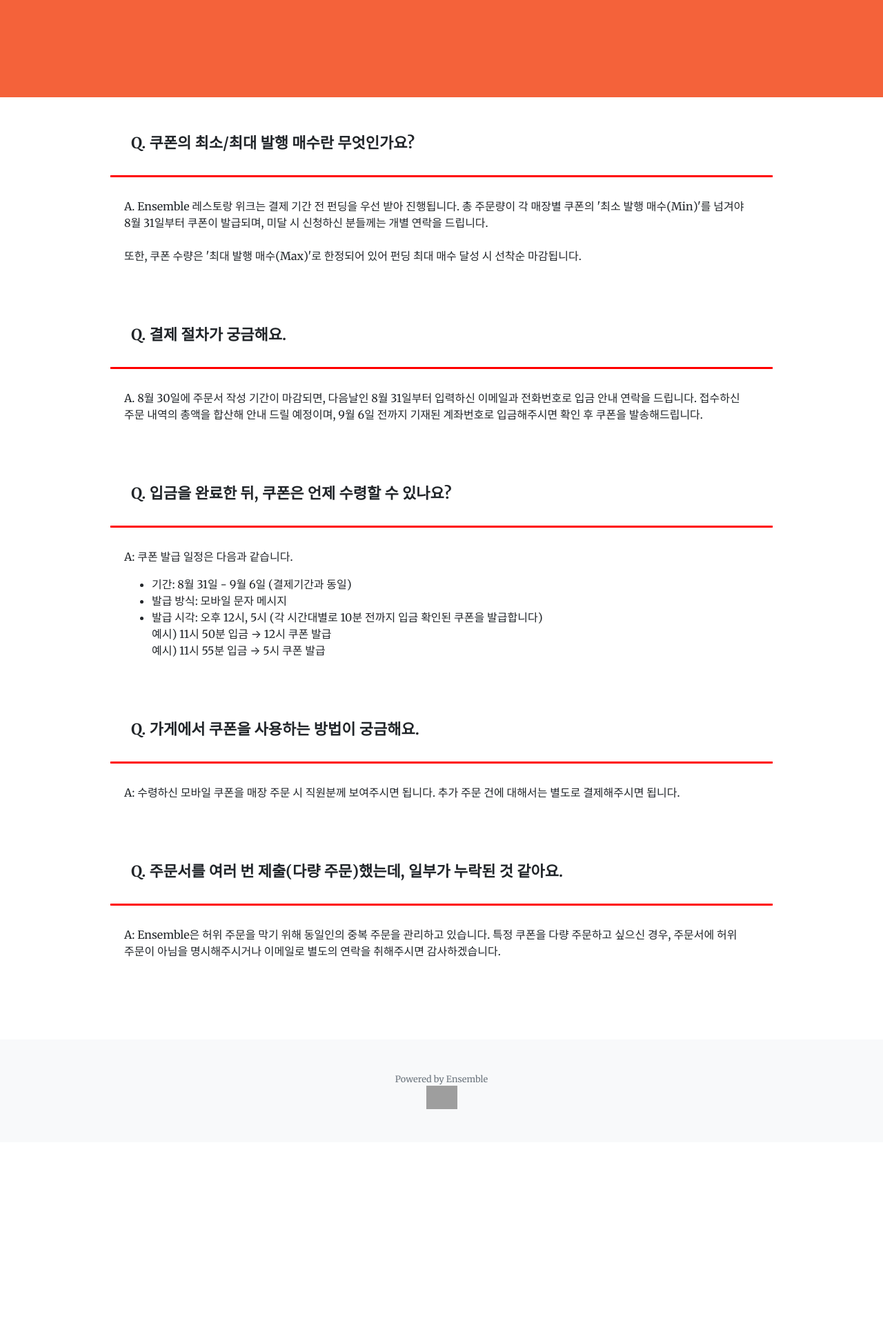
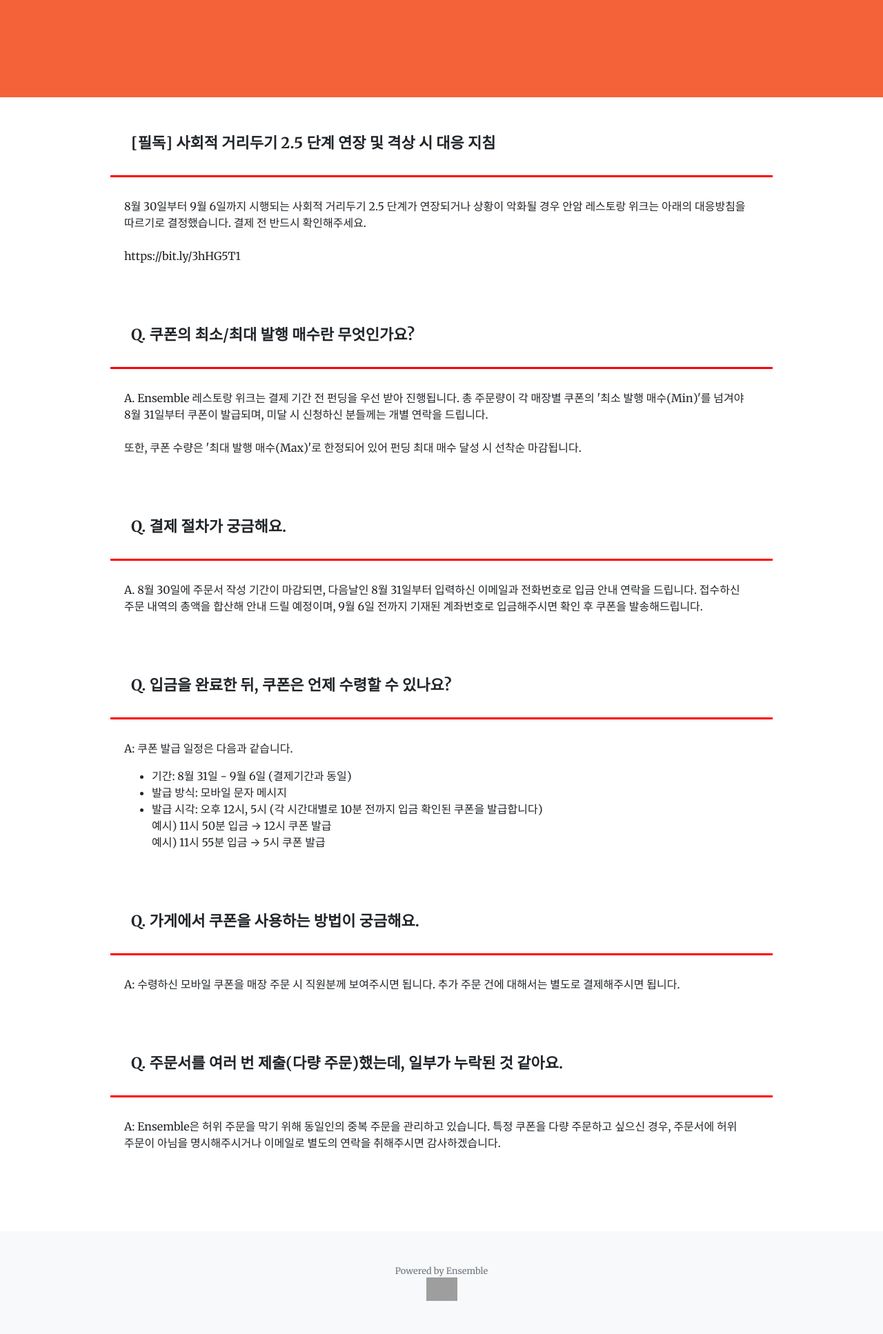
Before and after one commit to Sunny-W-Park/ensemble4publish, a Django app: page /faq/ in a window 1280 px wide. Shown: the part 254-2188 px from the top of the page at 69% size. Before the commit the page ends 1862 px from the top, so only its background shows below. Run offline with Django 3.2, Linux system fonts and the light colour scheme; some libraries are stand-ins or nearby versions; grey boxes are pictures that could not be loaded.

Commit message:
FAQ Spec

```diff
--- a/faq/templates/faq.html
+++ b/faq/templates/faq.html
@@ -107,6 +107,25 @@
 
     <div id="abc">
         <!-- FAQ 내용 -->
+
+        <!-- 필독사항 -->
+
+        <div id="title" style="font-weight: bold; font-size: 22px;">
+            [필독] 사회적 거리두기 2.5 단계 연장 및 격상 시 대응 지침
+        </div>
+
+        <div id="divider"></div>
+
+        <div id="content1" style="font-size: 16px;">
+            <p>
+        8월 30일부터 9월 6일까지 시행되는 사회적 거리두기 2.5 단계가 연장되거나 상황이 악화될 경우 안암 레스토랑 위크는 아래의 대응방침을 따르기로 결정했습니다. 결제 전 반드시 확인해주세요.
+                </br>
+                </br>
+https://bit.ly/3hHG5T1
+            </p>
+        </div>
+
+
         <!-- 내용 1 -->
 
         <div id="title" style="font-weight: bold; font-size: 22px;">
```
Also changed, not shown: 1 other file.
